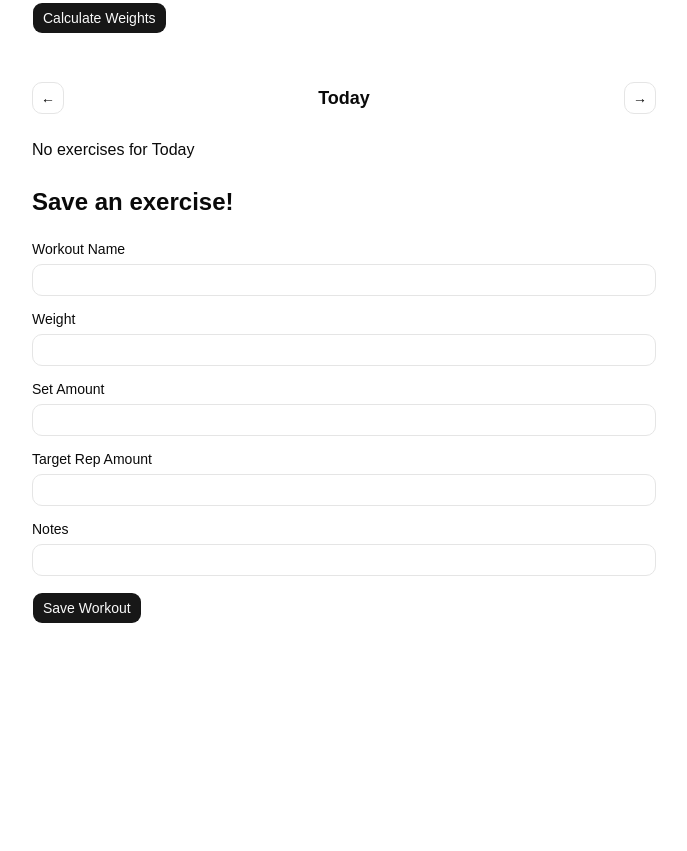
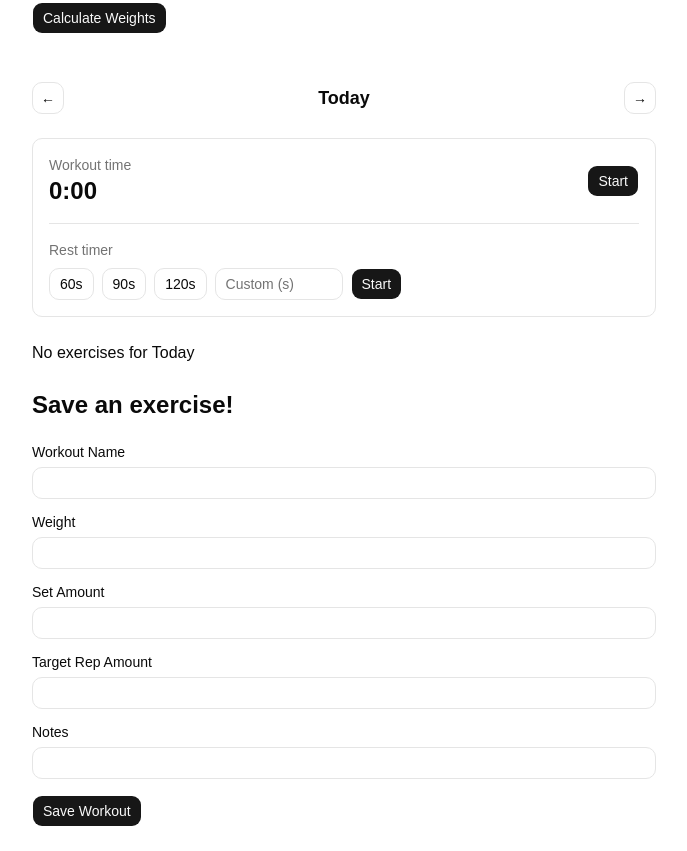
Before and after one commit to chaezuha/workout-tracker, a React app in the folder frontend/: page / in a window 1280 px wide. Shown: the part 1080-1931 px from the top of the page, without its empty margins (296-983 px from the left). Before the commit the page ends 1728 px from the top, so only its background shows below. Built offline with nearby package versions, Linux system fonts and the light colour scheme; the HTML template or start-up script is replaced by a standard one.

Commit message:
commited timer code

```diff
--- a/frontend/src/App.jsx
+++ b/frontend/src/App.jsx
@@ -11,6 +11,7 @@ import {
 import { arrayMove, sortableKeyboardCoordinates } from "@dnd-kit/sortable";
 import { Column } from "./components/Column/Column";
 import { DateNav } from "./components/DateNav/DateNav";
+import { WorkoutTimers } from "./components/WorkoutTimers/WorkoutTimers";
 import { Input } from "@/components/ui/input";
 import { Label } from "@/components/ui/label";
 import { Button } from "@/components/ui/button";
@@ -280,6 +281,7 @@ const App = () => {
 
     <div className="mx-auto max-w-2xl p-6 space-y-6">
       <DateNav selectedDate={selectedDate} onDateChange={setSelectedDate} />
+      <WorkoutTimers />
       {showExercise()}
       <h1 className="text-2xl font-semibold">Save an exercise!</h1>
       <form onSubmit={addExercise} className="space-y-4">
--- /dev/null
+++ b/frontend/src/components/WorkoutTimers/WorkoutTimers.jsx
@@ -0,0 +1,87 @@
+import { useState } from "react";
+import { Button } from "@/components/ui/button";
+import { Input } from "@/components/ui/input";
+import { useRestTimer } from "@/hooks/useRestTimer";
+import { useWorkoutTimer } from "@/hooks/useWorkoutTimer";
+import { formatDuration } from "@/lib/time";
+
+const REST_PRESETS = [60, 90, 120];
+
+export const WorkoutTimers = () => {
+  const workout = useWorkoutTimer();
+  const rest = useRestTimer();
+  const [customRest, setCustomRest] = useState("");
+
+  const startCustomRest = () => {
+    const seconds = Number(customRest);
+    if (seconds > 0) {
+      rest.start(seconds);
+      setCustomRest("");
+    }
+  };
+
+  return (
+    <div className="rounded-lg border p-4 space-y-4">
+      <div className="flex items-center justify-between gap-2">
+        <div>
+          <div className="text-sm text-muted-foreground">Workout time</div>
+          <div className="text-2xl font-semibold tabular-nums">
+            {formatDuration(workout.elapsed)}
+          </div>
+        </div>
+        {workout.isRunning ? (
+          <Button type="button" variant="destructive" onClick={workout.stop}>
+            Stop
+          </Button>
+        ) : (
+          <Button type="button" onClick={workout.start}>
+            Start
+          </Button>
+        )}
+      </div>
+
+      <div className="border-t pt-4">
+        {rest.isRunning ? (
+          <div className="flex items-center justify-between gap-2">
+            <div>
+              <div className="text-sm text-muted-foreground">Rest</div>
+              <div className="text-2xl font-semibold tabular-nums">
+                {formatDuration(rest.remaining)}
+              </div>
+            </div>
+            <Button type="button" variant="outline" onClick={rest.cancel}>
+              Cancel
+            </Button>
+          </div>
+        ) : (
+          <div className="space-y-2">
+            <div className="text-sm text-muted-foreground">Rest timer</div>
+            <div className="flex flex-wrap items-center gap-2">
+              {REST_PRESETS.map((seconds) => (
+                <Button
+                  key={seconds}
+                  type="button"
+                  variant="outline"
+                  onClick={() => rest.start(seconds)}
+                >
+                  {seconds}s
+                </Button>
+              ))}
+              <Input
+                type="number"
+                min="1"
+                placeholder="Custom (s)"
+                className="w-32"
+                value={customRest}
+                onChange={(e) => setCustomRest(e.target.value)}
+              />
+              <Button type="button" onClick={startCustomRest}>
+                Start
+              </Button>
+            </div>
+          </div>
+        )}
+      </div>
+    </div>
+  );
+};
--- /dev/null
+++ b/frontend/src/hooks/useRestTimer.js
@@ -0,0 +1,56 @@
+import { useState, useRef, useEffect, useCallback } from "react";
+import {
+  playBeep,
+  showNotification,
+  requestNotificationPermission,
+} from "@/lib/notify";
+
+export function useRestTimer() {
+  const [endsAt, setEndsAt] = useState(null);
+  const [remaining, setRemaining] = useState(0);
+  const intervalRef = useRef(null);
+
+  const clear = useCallback(() => {
+    if (intervalRef.current) {
+      clearInterval(intervalRef.current);
+      intervalRef.current = null;
+    }
+  }, []);
+
+  const start = useCallback((seconds) => {
+    if (!seconds || seconds <= 0) return;
+    requestNotificationPermission();
+    setEndsAt(Date.now() + seconds * 1000);
+    setRemaining(seconds);
+  }, []);
+
+  const cancel = useCallback(() => {
+    clear();
+    setEndsAt(null);
+    setRemaining(0);
+  }, [clear]);
+
+  useEffect(() => {
+    if (endsAt === null) return;
+
+    const tick = () => {
+      const left = Math.ceil((endsAt - Date.now()) / 1000);
+      if (left <= 0) {
+        clear();
+        setRemaining(0);
+        setEndsAt(null);
+        playBeep();
+        showNotification("Rest over", "Time for your next set");
+      } else {
+        setRemaining(left);
+      }
+    };
+
+    intervalRef.current = setInterval(tick, 250);
+    tick();
+
+    return clear;
+  }, [endsAt, clear]);
+
+  return { remaining, isRunning: endsAt !== null, start, cancel };
+}
--- /dev/null
+++ b/frontend/src/hooks/useWorkoutTimer.js
@@ -0,0 +1,47 @@
+import { useState, useRef, useEffect, useCallback } from "react";
+import {
+  getWorkoutTimer,
+  saveWorkoutTimer,
+  clearWorkoutTimer,
+} from "@/services/timer";
+
+export function useWorkoutTimer() {
+  const [startedAt, setStartedAt] = useState(() => getWorkoutTimer()?.startedAt ?? null);
+  const [elapsed, setElapsed] = useState(0);
+  const intervalRef = useRef(null);
+
+  const clear = useCallback(() => {
+    if (intervalRef.current) {
+      clearInterval(intervalRef.current);
+      intervalRef.current = null;
+    }
+  }, []);
+
+  const start = useCallback(() => {
+    const now = Date.now();
+    saveWorkoutTimer(now);
+    setStartedAt(now);
+  }, []);
+
+  const stop = useCallback(() => {
+    clearWorkoutTimer();
+    clear();
+    setStartedAt(null);
+    setElapsed(0);
+  }, [clear]);
+
+  useEffect(() => {
+    if (startedAt === null) return;
+
+    const tick = () => {
+      setElapsed(Math.floor((Date.now() - startedAt) / 1000));
+    };
+
+    intervalRef.current = setInterval(tick, 1000);
+    tick();
+
+    return clear;
+  }, [startedAt, clear]);
+
+  return { elapsed, isRunning: startedAt !== null, start, stop };
+}
--- /dev/null
+++ b/frontend/src/lib/notify.js
@@ -0,0 +1,50 @@
+let audioContext = null;
+
+function getAudioContext() {
+  if (audioContext) return audioContext;
+  const Ctx = window.AudioContext || window.webkitAudioContext;
+  if (!Ctx) return null;
+  audioContext = new Ctx();
+  return audioContext;
+}
+
+export function playBeep() {
+  const ctx = getAudioContext();
+  if (!ctx) return;
+
+  // Some browsers start the context in a suspended state until a gesture.
+  if (ctx.state === "suspended") {
+    ctx.resume();
+  }
+
+  const oscillator = ctx.createOscillator();
+  const gain = ctx.createGain();
+
+  oscillator.type = "sine";
+  oscillator.frequency.value = 880;
+  gain.gain.value = 0.2;
+
+  oscillator.connect(gain);
+  gain.connect(ctx.destination);
+
+  const now = ctx.currentTime;
+  oscillator.start(now);
+  // Quick fade out so it doesn't click, then stop.
+  gain.gain.setValueAtTime(0.2, now);
+  gain.gain.exponentialRampToValueAtTime(0.0001, now + 0.4);
+  oscillator.stop(now + 0.4);
+}
+
+export function requestNotificationPermission() {
+  if (typeof Notification === "undefined") return;
+  if (Notification.permission === "default") {
+    Notification.requestPermission();
+  }
+}
+
+export function showNotification(title, body) {
+  if (typeof Notification === "undefined") return;
+  if (Notification.permission === "granted") {
+    new Notification(title, { body });
+  }
+}
--- /dev/null
+++ b/frontend/src/lib/time.js
@@ -0,0 +1,13 @@
+export function formatDuration(totalSeconds) {
+  const seconds = Math.max(0, Math.floor(totalSeconds));
+  const hours = Math.floor(seconds / 3600);
+  const minutes = Math.floor((seconds % 3600) / 60);
+  const secs = seconds % 60;
+
+  const pad = (n) => String(n).padStart(2, "0");
+
+  if (hours > 0) {
+    return `${hours}:${pad(minutes)}:${pad(secs)}`;
+  }
+  return `${minutes}:${pad(secs)}`;
+}
--- /dev/null
+++ b/frontend/src/services/timer.js
@@ -0,0 +1,18 @@
+const STORAGE_KEY = "workout-timer";
+
+export function getWorkoutTimer() {
+  try {
+    const raw = localStorage.getItem(STORAGE_KEY);
+    return raw ? JSON.parse(raw) : null;
+  } catch {
+    return null;
+  }
+}
+
+export function saveWorkoutTimer(startedAt) {
+  localStorage.setItem(STORAGE_KEY, JSON.stringify({ startedAt }));
+}
+
+export function clearWorkoutTimer() {
+  localStorage.removeItem(STORAGE_KEY);
+}
```
